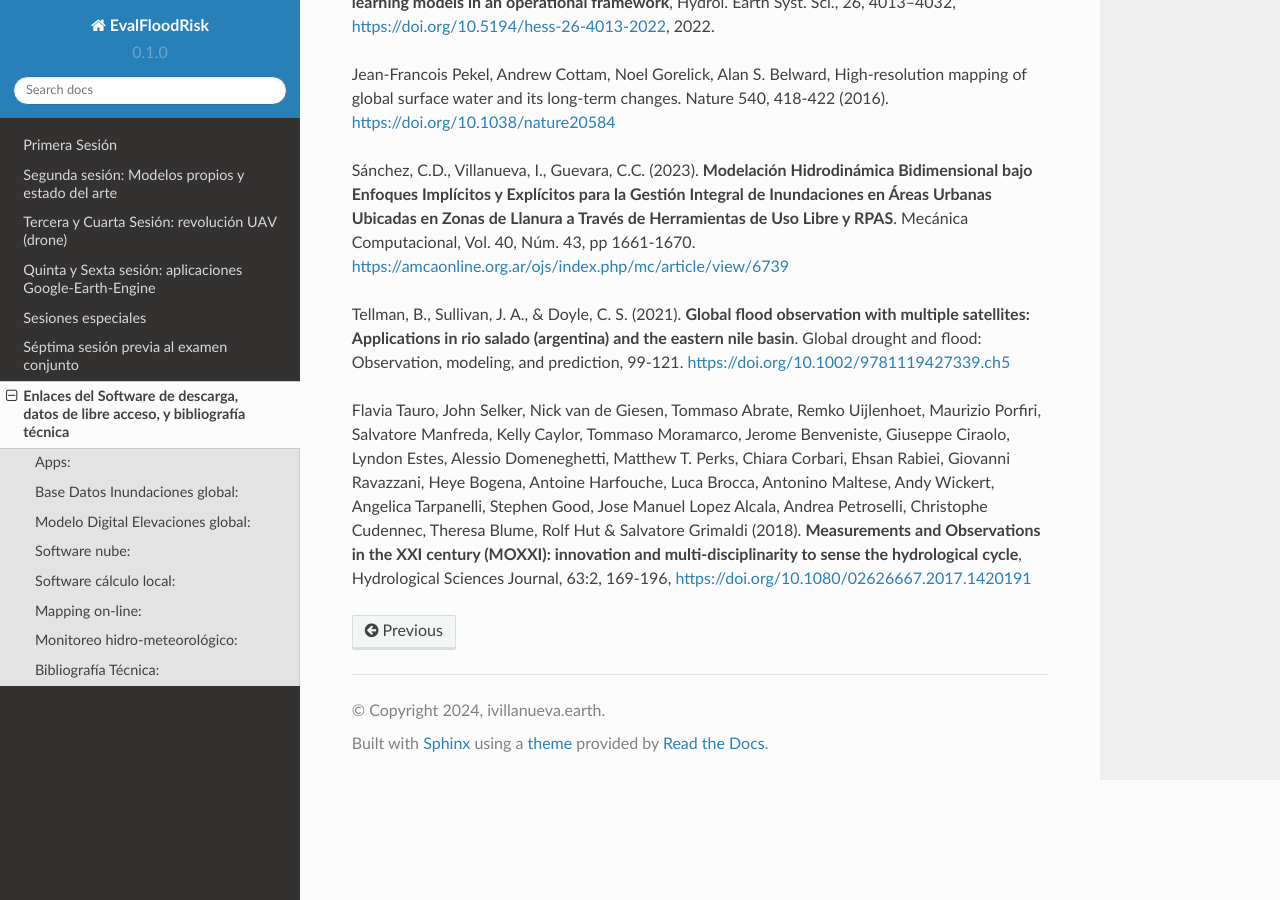
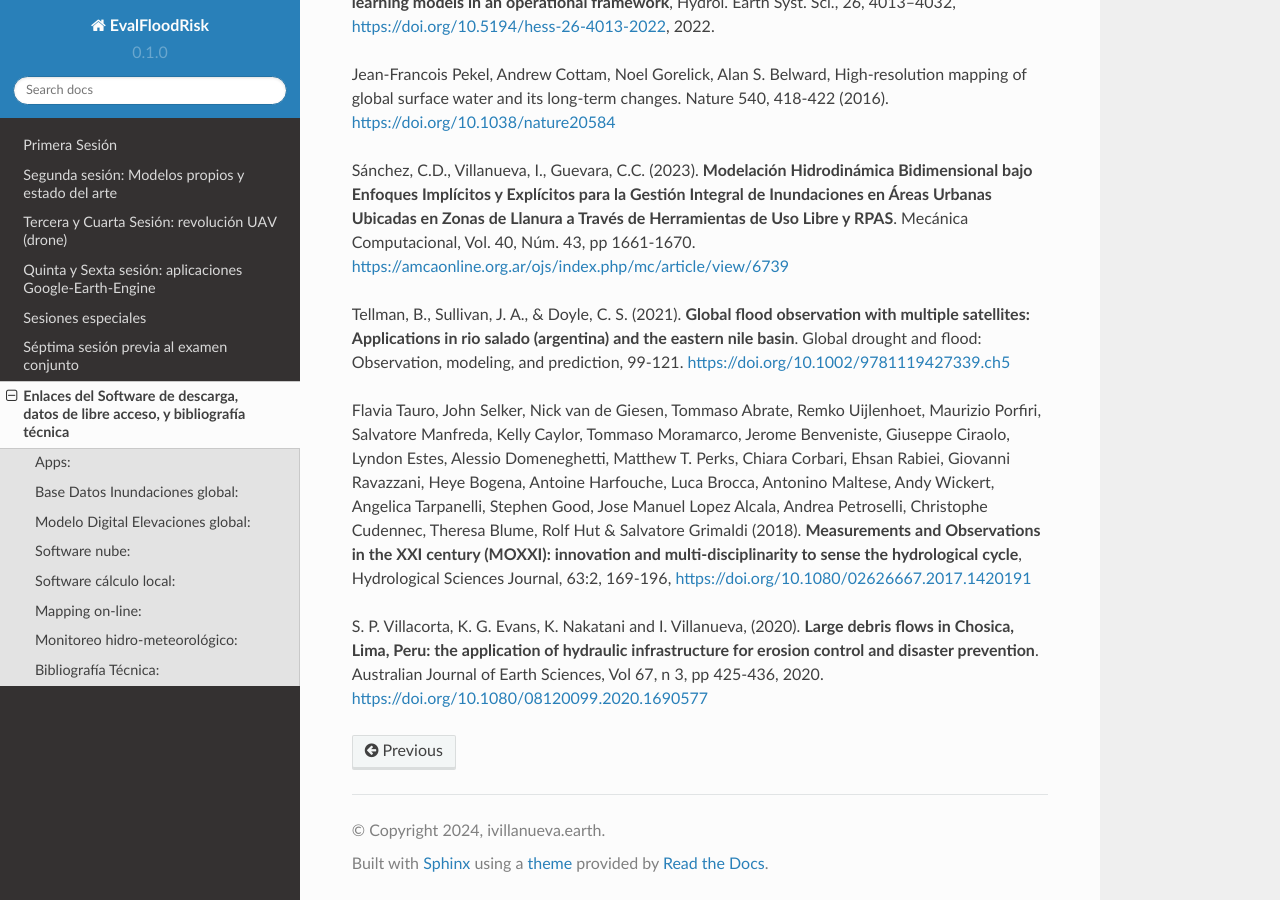
Before and after one commit to ivillamadrid/EvalFloodRisk_RSSWE, a Sphinx documentation site: the page built from docs/source/software.rst, in a window 1280 px wide and 900 px high, scrolled down 2430 px. Built offline with Sphinx 7.4.7 and the Read the Docs theme 2.0.0, drawn with Linux system fonts in a browser that asks for light colours.

Commit message:
Update software.rst

```diff
--- a/docs/source/software.rst
+++ b/docs/source/software.rst
@@ -87,3 +87,6 @@ Sánchez, C.D., Villanueva, I., Guevara, C.C. (2023).
 Tellman, B., Sullivan, J. A., & Doyle, C. S. (2021). **Global flood observation with multiple satellites: Applications in rio salado (argentina) and the eastern nile basin**. Global drought and flood: Observation, modeling, and prediction, 99-121. https://doi.org/10.1002/9781119427339.ch5
 
 Flavia Tauro, John Selker, Nick van de Giesen, Tommaso Abrate, Remko Uijlenhoet, Maurizio Porfiri, Salvatore Manfreda, Kelly Caylor, Tommaso Moramarco, Jerome Benveniste, Giuseppe Ciraolo, Lyndon Estes, Alessio Domeneghetti, Matthew T. Perks, Chiara Corbari, Ehsan Rabiei, Giovanni Ravazzani, Heye Bogena, Antoine Harfouche, Luca Brocca, Antonino Maltese, Andy Wickert, Angelica Tarpanelli, Stephen Good, Jose Manuel Lopez Alcala, Andrea Petroselli, Christophe Cudennec, Theresa Blume, Rolf Hut & Salvatore Grimaldi (2018). **Measurements and Observations in the XXI century (MOXXI): innovation and multi-disciplinarity to sense the hydrological cycle**, Hydrological Sciences Journal, 63:2, 169-196, https://doi.org/10.1080/02626667.2017.1420191
+
+S. P. Villacorta, K. G. Evans, K. Nakatani and I. Villanueva, (2020). **Large debris flows in Chosica, Lima, Peru: the application of hydraulic infrastructure for erosion control and disaster prevention**. Australian Journal of Earth Sciences,
+Vol 67, n 3, pp 425-436, 2020. https://doi.org/10.1080/08120099.2020.1690577
```
